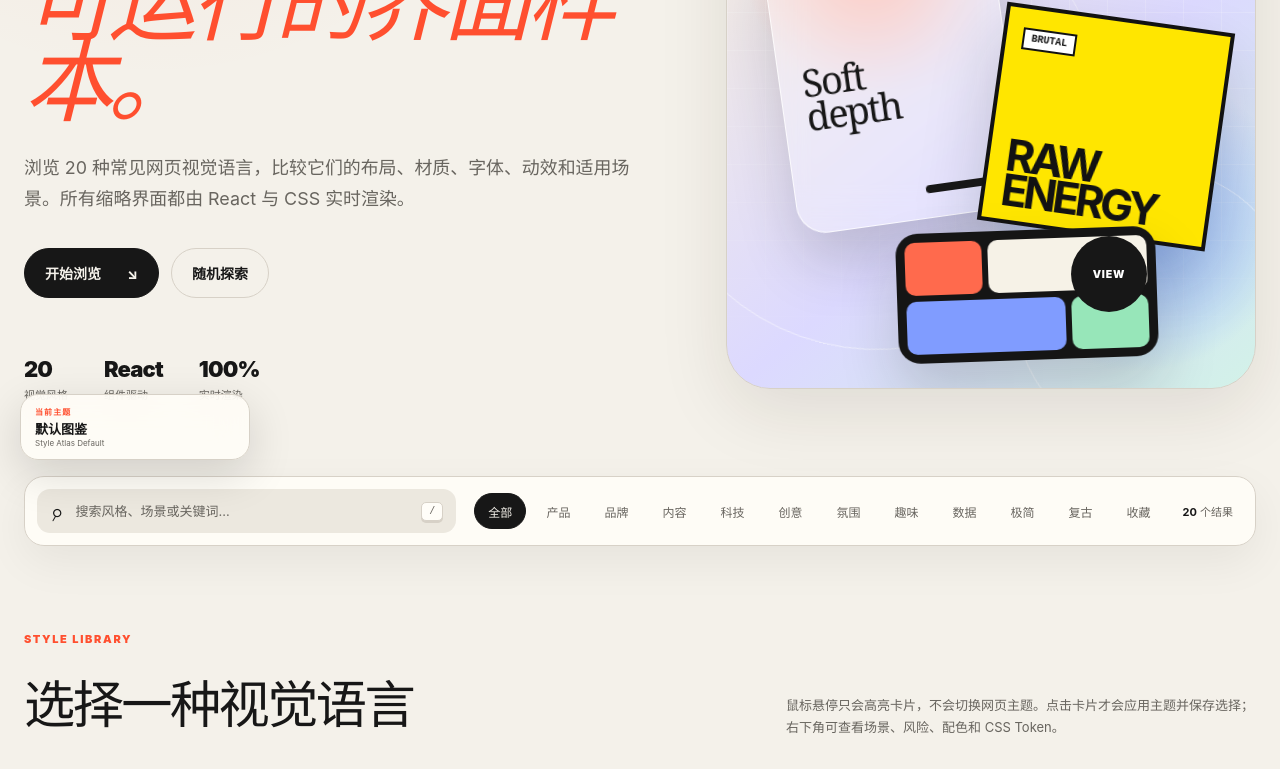
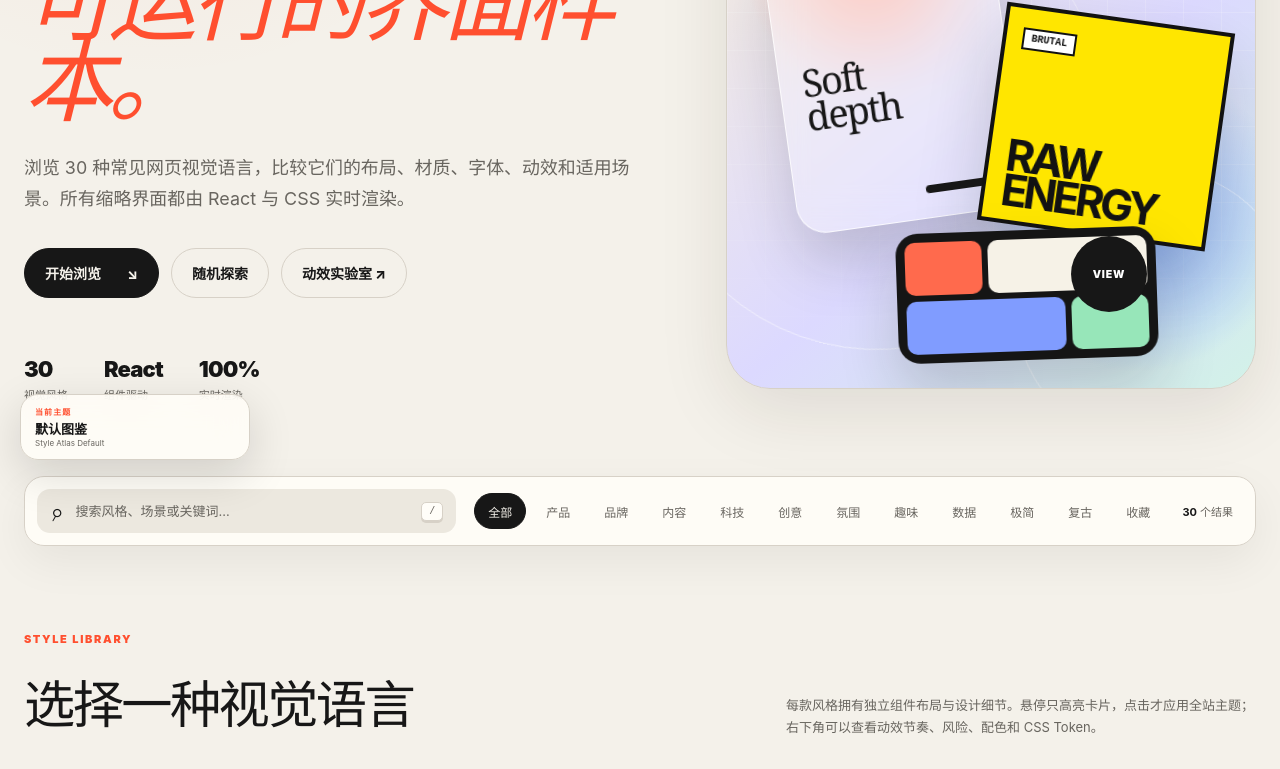
Before and after one commit to weepwood/style-atlas, a React (Vite) app: page / in a window 1280 px wide. Shown: the part 320-1089 px from the top of the page. Built offline with nearby package versions, Linux system fonts and the light colour scheme.

Commit message:
接入30套视觉主题与可操作的动效实验室

```diff
--- a/src/App.tsx
+++ b/src/App.tsx
@@ -8,6 +8,7 @@ import { FilterBar } from './components/FilterBar'
 import { StyleCard } from './components/StyleCard'
 import { StyleDialog } from './components/StyleDialog'
 import { ClientAtlas } from './components/ClientAtlas'
+import { MotionLab } from './components/MotionLab'
 
 function getInitialTheme() {
   const saved = window.localStorage.getItem('style-atlas-theme')
@@ -166,7 +167,7 @@ function App() {
         <section className="gallery-section" id="gallery" aria-labelledby="gallery-title">
           <div className="section-heading">
             <div><p className="eyebrow">STYLE LIBRARY</p><h2 id="gallery-title">选择一种视觉语言</h2></div>
-            <p>鼠标悬停只会高亮卡片，不会切换网页主题。点击卡片才会应用主题并保存选择；右下角可查看场景、风险、配色和 CSS Token。</p>
+            <p>每款风格拥有独立组件布局与设计细节。悬停只高亮卡片，点击才应用全站主题；右下角可以查看动效节奏、风险、配色和 CSS Token。</p>
           </div>
 
           <div className="style-grid">
@@ -192,6 +193,8 @@ function App() {
             </div>
           )}
         </section>
+
+        <MotionLab reducedMotion={reducedMotion} onToggleMotion={() => setReducedMotion(current => !current)} />
 
         <ClientAtlas />
 
--- a/src/components/Hero.tsx
+++ b/src/components/Hero.tsx
@@ -15,6 +15,7 @@ export function Hero({ styleCount, onRandom }: HeroProps) {
         <div className="hero-actions">
           <a className="primary-button" href="#gallery">开始浏览 <span aria-hidden="true">↘</span></a>
           <button className="secondary-button" type="button" onClick={onRandom}>随机探索</button>
+          <a className="secondary-button" href="#motion-lab">动效实验室 ↗</a>
         </div>
         <dl className="hero-stats" aria-label="图鉴统计">
           <div><dt>{styleCount}</dt><dd>视觉风格</dd></div>
--- a/src/components/StyleDialog.tsx
+++ b/src/components/StyleDialog.tsx
@@ -1,6 +1,7 @@
 import { useEffect, useRef } from 'react'
 import type { VisualStyle } from '../types/style'
 import { StylePreview } from './StylePreview'
+import { getMotionProfile } from '../data/motionProfiles'
 
 interface StyleDialogProps {
   style: VisualStyle | null
@@ -51,6 +52,17 @@ export function StyleDialog({ style, onClose, onCopy }: StyleDialogProps) {
               <section><h3>常见风险</h3><ul>{style.risks.map((item) => <li key={item}>{item}</li>)}</ul></section>
             </div>
 
+            <section className="motion-profile">
+              <div className="detail-title-row"><h3>这套风格的交互节奏</h3><span>统一规范 / 差异化建议</span></div>
+              <div className="motion-profile-grid">
+                <div><small>节奏</small><strong>{getMotionProfile(style).name}</strong></div>
+                <div><small>反馈时长</small><strong>{getMotionProfile(style).duration}</strong></div>
+                <div><small>缓动曲线</small><strong>{getMotionProfile(style).easing}</strong></div>
+              </div>
+              <p>{getMotionProfile(style).principle}</p>
+              <p className="motion-profile-note">注意：{getMotionProfile(style).caution}</p>
+            </section>
+
             <section className="palette-section">
               <div className="detail-title-row"><h3>建议配色</h3><span>点击色块复制</span></div>
               <div className="palette-list">
--- a/src/components/StylePreview.tsx
+++ b/src/components/StylePreview.tsx
@@ -1,4 +1,5 @@
 import { ExtraStylePreview } from './ExtraStylePreview'
+import { NewStylePreview } from './NewStylePreview'
 
 interface StylePreviewProps {
   styleId: string
@@ -125,6 +126,6 @@ export function StylePreview({ styleId }: StylePreviewProps) {
         </div>
       )
     default:
-      return <ExtraStylePreview styleId={styleId} />
+      return ['fluent-mica','notion-workspace','liquid','halftone','command','oled','soft-gradient','papercut','ink-wash','isometric'].includes(styleId) ? <NewStylePreview styleId={styleId} /> : <ExtraStylePreview styleId={styleId} />
   }
 }
--- a/src/data/themeCatalog.ts
+++ b/src/data/themeCatalog.ts
@@ -1,7 +1,8 @@
 import { styles as baseStyles } from './styles'
 import { extraStyles } from './extraStyles'
+import { newStyles } from './newStyles'
 
-export const styles = [...baseStyles, ...extraStyles]
+export const styles = [...baseStyles, ...extraStyles, ...newStyles]
 
 export const categories = [
   '全部',
--- a/src/main.tsx
+++ b/src/main.tsx
@@ -9,6 +9,8 @@ import './styles/previews-b.css'
 import './styles/previews-c.css'
 import './styles/dialog-responsive.css'
 import './styles/themes.css'
+import './styles/new-style-previews.css'
+import './styles/theme-refinements.css'
 import './styles/interaction-fixes.css'
 
 createRoot(document.getElementById('root')!).render(
```
Also changed, not shown: 1 other file (tests, documents, lock files or other folders).
